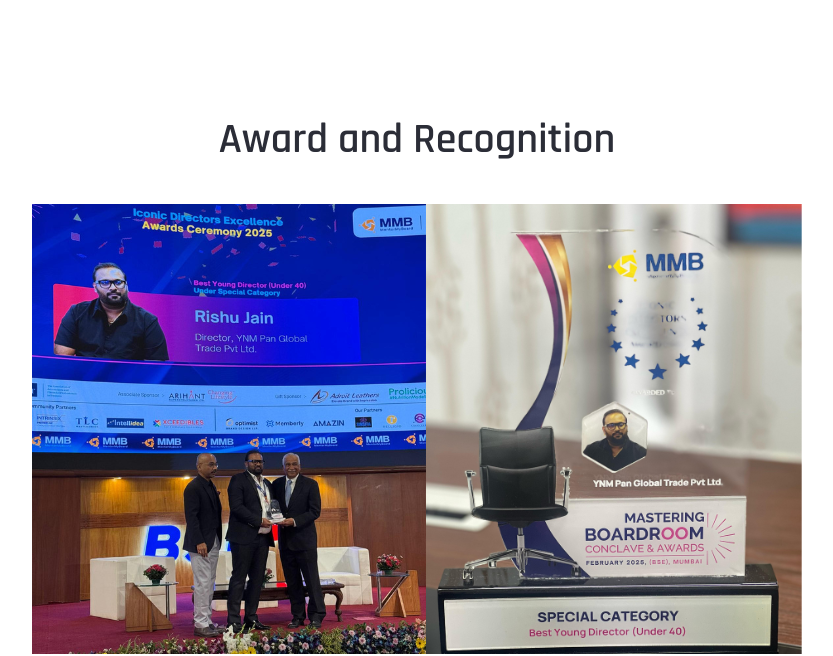
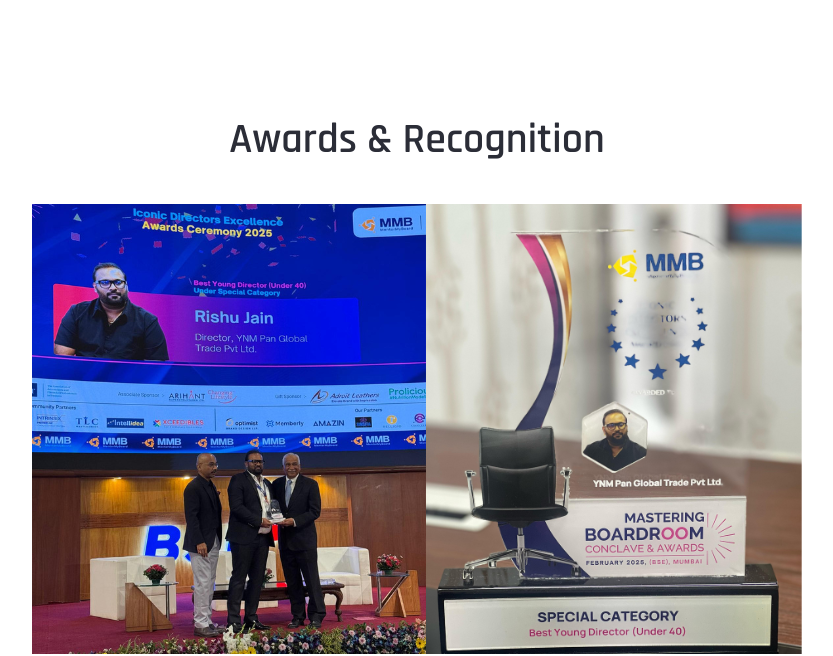
Before and after one commit to Minhaj-beep/Raise, a plain HTML site: page index.html in a window 1280 px wide. Shown: the part 4546-5202 px from the top of the page, without its empty margins (223-1056 px from the left). Drawn offline with Linux system fonts and the light colour scheme.

Commit message:
Changes done

```diff
--- a/index.html
+++ b/index.html
@@ -712,7 +712,7 @@
                     <!-- section title -->
                     <div class="section-title text-center  space__bottom--40 mx-auto">
                         <!-- <h3 class="section-title__sub"></h3> -->
-                        <h2 class="section-title__title">Award and Recognition</h2>
+                        <h2 class="section-title__title">Awards & Recognition</h2>
                     </div>
                 </div>
             </div>
```
